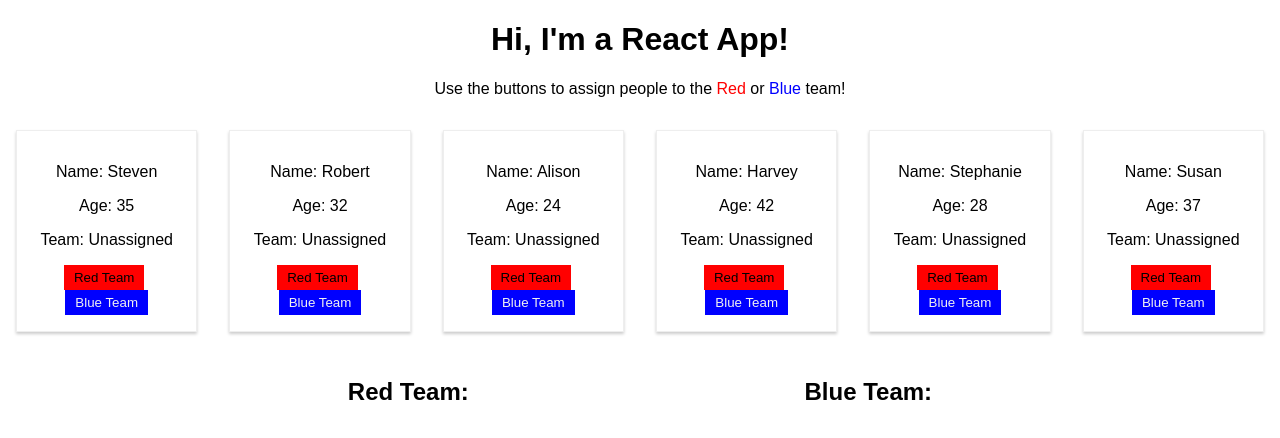
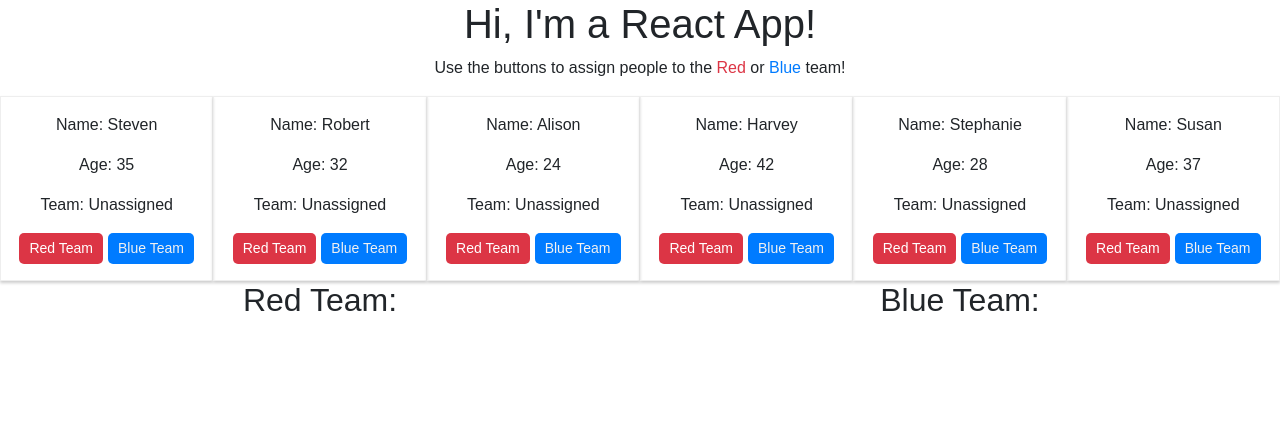
Before and after one commit to RobertGumeny/first-react-app, a React (Create React App) app: page / in a window 1280 px wide. Shown: the top 438 px of the page. Built offline with nearby package versions, Linux system fonts and the light colour scheme.

Commit message:
done for the night

```diff
--- a/public/index.html
+++ b/public/index.html
@@ -1,5 +1,6 @@
 <!DOCTYPE html>
 <html lang="en">
+
 <head>
   <meta charset="utf-8">
   <meta name="viewport" content="width=device-width, initial-scale=1, shrink-to-fit=no">
@@ -8,6 +9,8 @@
       manifest.json provides metadata used when your web app is added to the
       homescreen on Android. See https://developers.google.com/web/fundamentals/engage-and-retain/web-app-manifest/
     -->
+  <link rel="stylesheet" href="https://stackpath.bootstrapcdn.com/bootstrap/4.5.0/css/bootstrap.min.css"
+    integrity="sha384-9aIt2nRpC12Uk9gS9baDl411NQApFmC26EwAOH8WgZl5MYYxFfc+NcPb1dKGj7Sk" crossorigin="anonymous">
   <link rel="manifest" href="%PUBLIC_URL%/manifest.json">
   <link rel="shortcut icon" href="%PUBLIC_URL%/favicon.ico">
   <!--
@@ -21,6 +24,7 @@
     -->
   <title>React App</title>
 </head>
+
 <body>
   <noscript>
     You need to enable JavaScript to run this app.
@@ -36,5 +40,15 @@
       To begin the development, run `npm start` or `yarn start`.
       To create a production bundle, use `npm run build` or `yarn build`.
     -->
+  <script src="https://code.jquery.com/jquery-3.5.1.slim.min.js"
+    integrity="sha384-DfXdz2htPH0lsSSs5nCTpuj/zy4C+OGpamoFVy38MVBnE+IbbVYUew+OrCXaRkfj"
+    crossorigin="anonymous"></script>
+  <script src="https://cdn.jsdelivr.net/npm/popper.js@1.16.0/dist/umd/popper.min.js"
+    integrity="sha384-Q6E9RHvbIyZFJoft+2mJbHaEWldlvI9IOYy5n3zV9zzTtmI3UksdQRVvoxMfooAo"
+    crossorigin="anonymous"></script>
+  <script src="https://stackpath.bootstrapcdn.com/bootstrap/4.5.0/js/bootstrap.min.js"
+    integrity="sha384-OgVRvuATP1z7JjHLkuOU7Xw704+h835Lr+6QL9UvYjZE3Ipu6Tp75j7Bh/kR0JKI"
+    crossorigin="anonymous"></script>
 </body>
+
 </html>
--- a/src/App.css
+++ b/src/App.css
@@ -5,9 +5,3 @@
 .personRow {
   display: flex;
 }
-
-.teamRow {
-  display: flex;
-  justify-content: space-around;
-  margin: 10px 180px;
-}
--- a/src/App.js
+++ b/src/App.js
@@ -40,10 +40,10 @@ class App extends Component {
   render() {
 
     return (
-      <div className="App">
+      <div className="App container-fluid">
         <h1>Hi, I'm a React App!</h1>
-        <p>Use the buttons to assign people to the <span style={{ color: 'red' }}>Red</span> or <span style={{ color: 'blue' }}>Blue</span> team!</p>
-        <div className="personRow">
+        <p>Use the buttons to assign people to the <span className="text-danger">Red</span> or <span className="text-primary">Blue</span> team!</p>
+        <div className="personRow row">
           {this.state.people.filter(p => p.team === 'Unassigned').map(p => {
             return <Person
               blueTeam={() => this.assignBlueTeamHandler(p.id)}
@@ -53,9 +53,10 @@ class App extends Component {
               team={p.team} />
           })}
         </div>
-        <div className="teamRow">
-          <div className="redTeam">
+        <div className="teamRow row">
+          <div className="col-6">
             <h2>Red Team:</h2>
+            <div className="redTeam row">
               {this.state.people.filter(p => p.team === 'Red').map(p => {
                 return <Person
                   name={p.name}
@@ -63,8 +64,10 @@ class App extends Component {
                   team={p.team} />
               })}
             </div>
-          <div className="blueTeam">
+          </div>
+          <div className="col-6">
             <h2>Blue Team:</h2>
+            <div className="blueTeam row">
               {this.state.people.filter(p => p.team === 'Blue').map(p => {
                 return <Person
                   name={p.name}
@@ -74,6 +77,8 @@ class App extends Component {
             </div>
 
           </div>
+
+        </div>
       </div>
     );
   }
--- a/src/Person/Person.css
+++ b/src/Person/Person.css
@@ -1,6 +1,6 @@
 .Person {
   width: 18rem;
-  margin: 16px;
+  margin: 0;
   border: 1px solid #eee;
   box-shadow: 0 2px 3px #ccc;
   padding: 16px;
@@ -10,15 +10,16 @@
 .teamButtons button {
   outline: none;
   border: none;
+  border-radius: 5px;
   padding: 5px 10px;
 }
 
 .teamButtons button:first-child {
   margin-right: 5px;
-  background-color: red;
+
 }
 
 .teamButtons button:last-child {
   color: #f1f1f1;
-  background-color: blue;
+
 }
--- a/src/Person/Person.js
+++ b/src/Person/Person.js
@@ -10,8 +10,8 @@ export default class Person extends Component {
     if (team === 'Unassigned') {
       buttons = (
         <div className="teamButtons">
-          <button onClick={this.props.redTeam}>Red Team</button>
-          <button onClick={this.props.blueTeam}>Blue Team</button>
+          <button className="btn btn-sm btn-danger" onClick={this.props.redTeam}>Red Team</button>
+          <button className="btn btn-sm btn-primary" onClick={this.props.blueTeam}>Blue Team</button>
         </div>
       )
       teamDisplay = (
@@ -22,7 +22,7 @@ export default class Person extends Component {
       teamDisplay = null;
     }
     return (
-      <div className="Person">
+      <div className="Person col-md-2">
         <p>Name: {this.props.name}</p>
         <p>Age: {this.props.age}</p>
         {teamDisplay}
```
Lines whose indentation alone changed are shown as unchanged.
